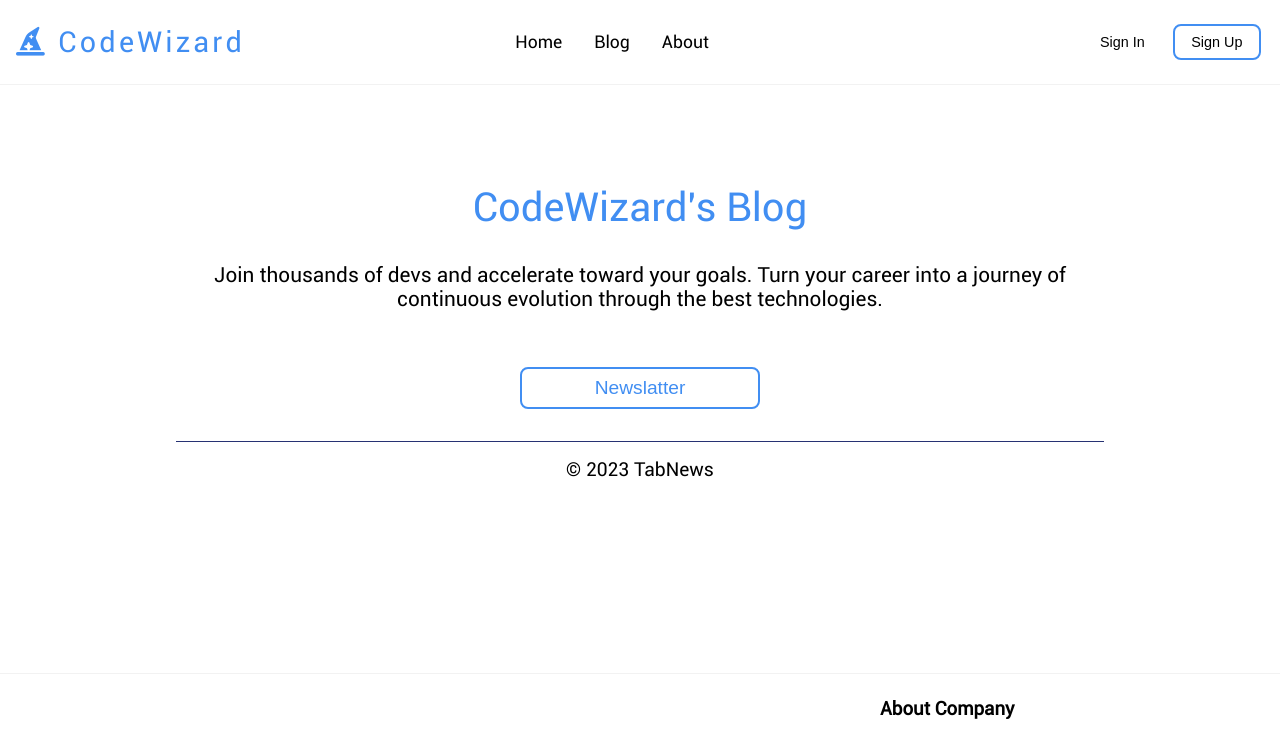
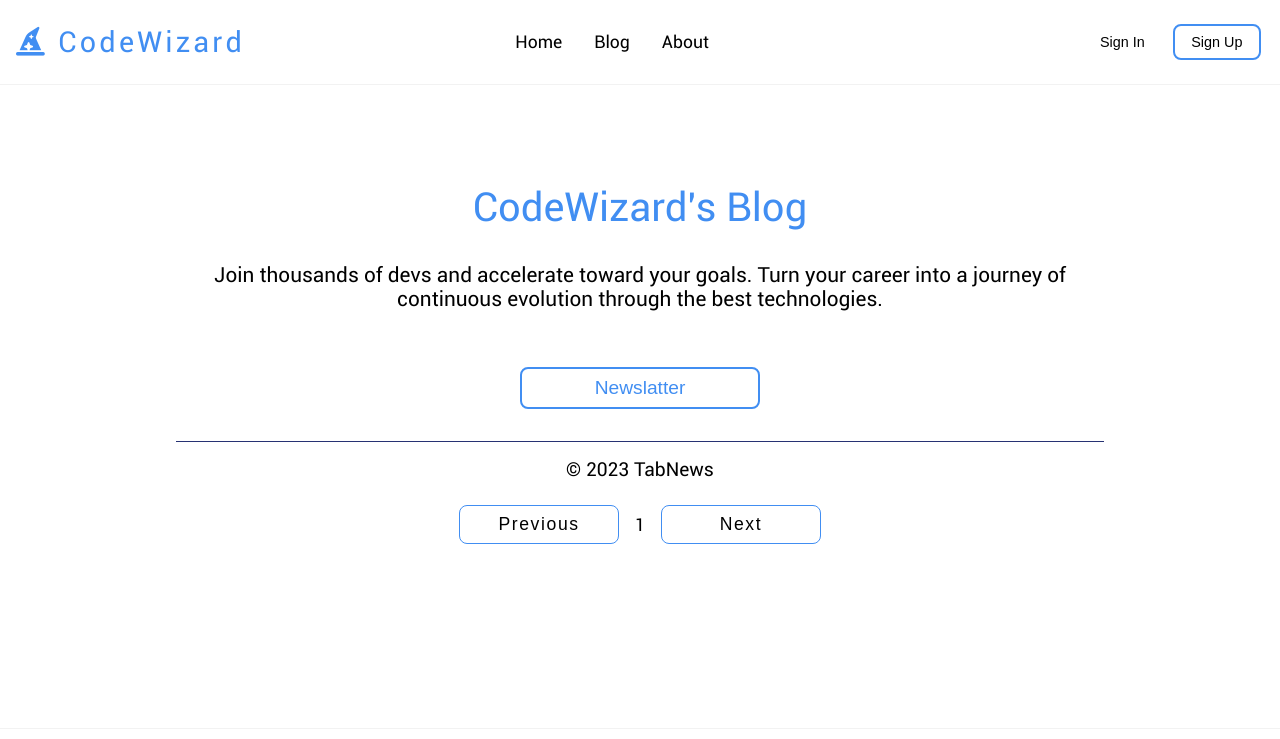
Before and after one commit to Victorceloss/code-wizard, a React (Vite) app in the folder frontend/: page /blog in a window 1280 px wide. Shown: the top 739 px of the page. Built offline with nearby package versions, Linux system fonts and the light colour scheme; no server answers.

Commit message:
:sparkles: feat: Adds elements for paging and loading

```diff
--- a/frontend/src/pages/blog.jsx
+++ b/frontend/src/pages/blog.jsx
@@ -46,7 +46,13 @@ const Blog = () => {
         <button className="blog-button">Newslatter</button>
       </section>
       <section className="blog-section-two">
+        {isLoading && <div className="loading"></div>}
         <h3 className="section-two-copyright">© {currentYear} TabNews</h3>
+      </section>
+      <section className="section-pagination">
+        <button className='button-pagination' onClick={handlePreviousPage}>Previous</button>
+        <span className='current-page'>{currentPage}</span>
+        <button className='button-pagination' onClick={handleNextPage}>Next</button>
       </section>
     </main>
     <Footer />
```
